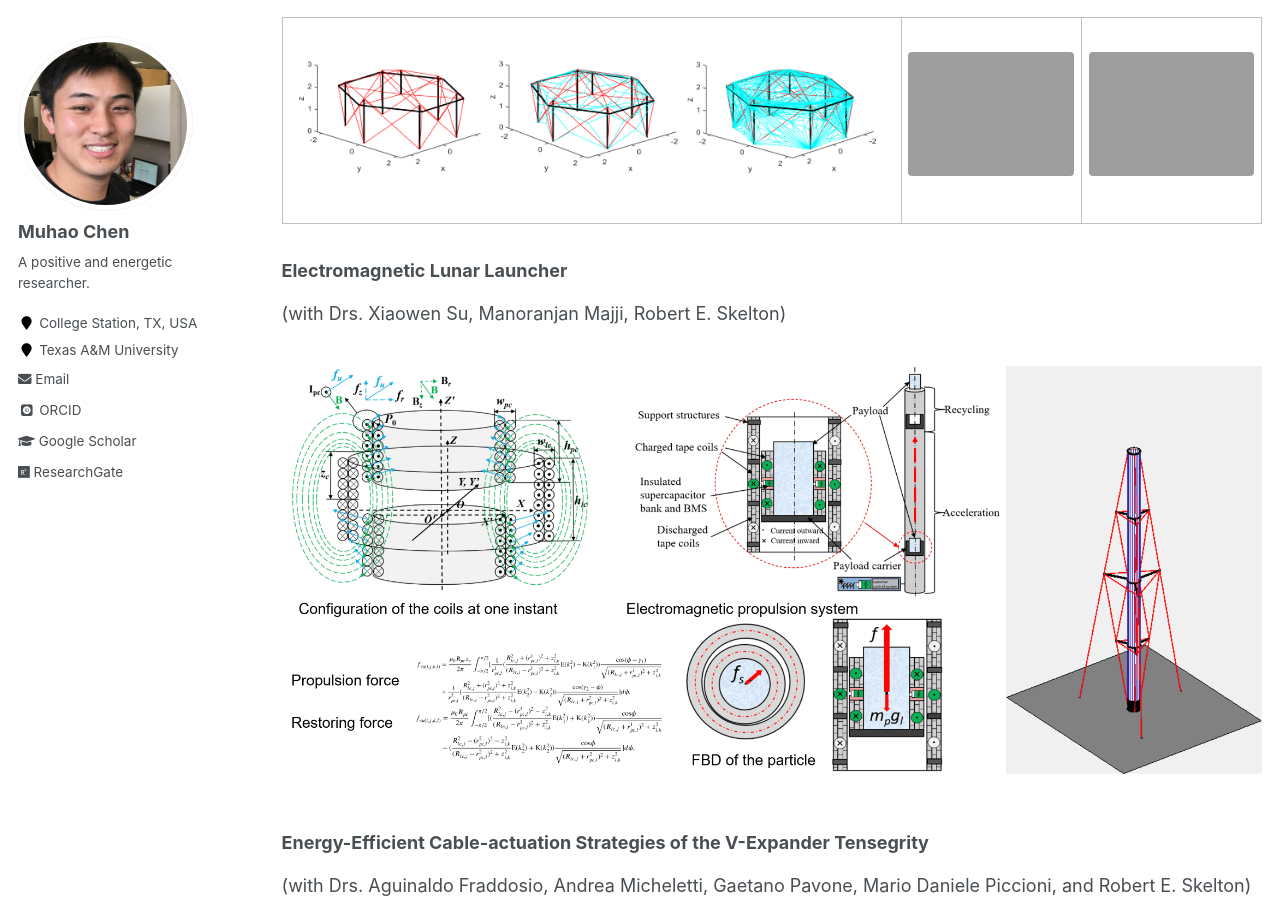
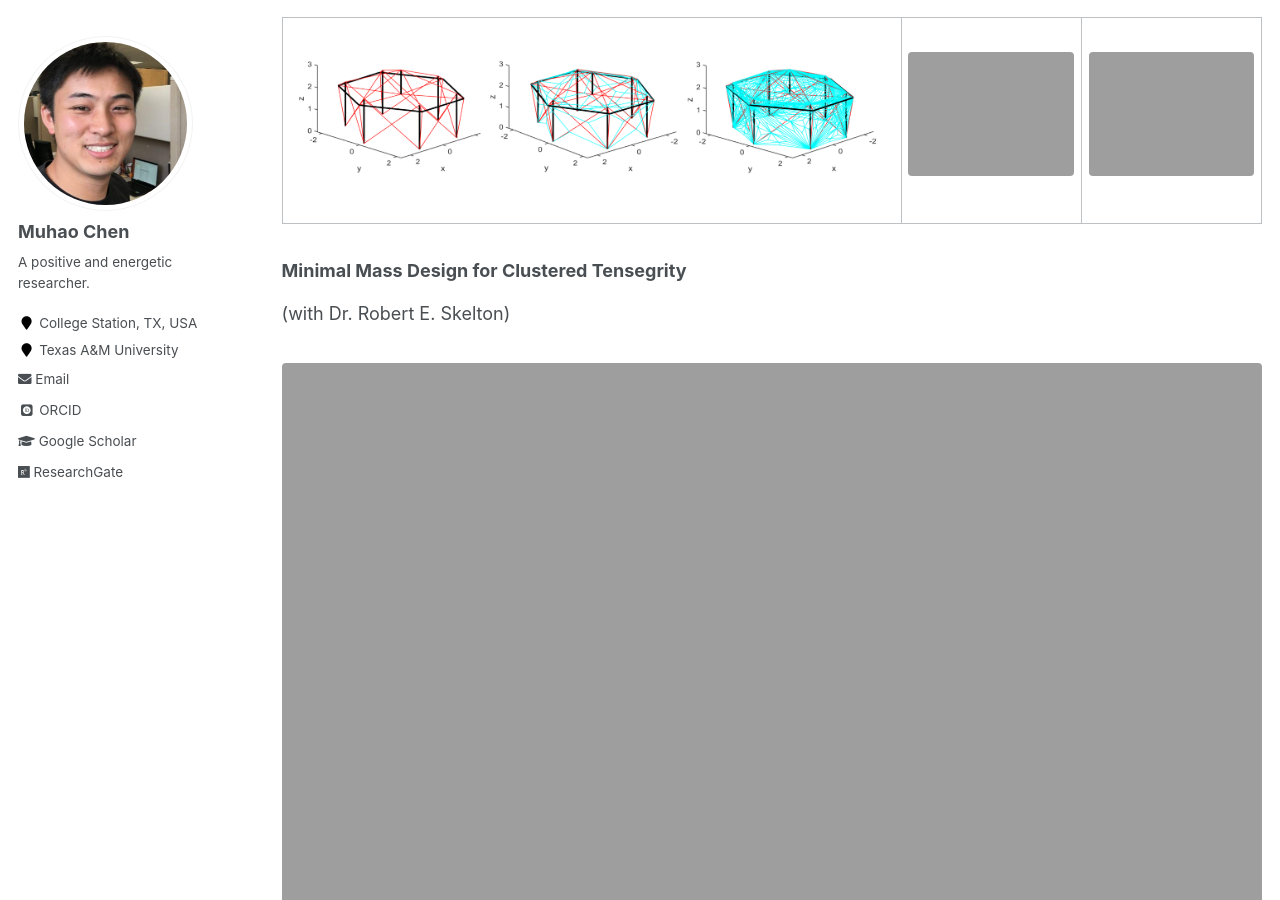
Before and after one commit to Muhao-Chen/muhao-chen.github.io, a Jekyll site: the page built from _pages/research.md, in a window 1280 px wide and 900 px high, scrolled down 6315 px. Built offline with Jekyll 4.4.1, drawn with Linux system fonts in a browser that asks for light colours; some web fonts are replaced.

Commit message:
Update research.md

```diff
--- a/_pages/research.md
+++ b/_pages/research.md
@@ -170,6 +170,11 @@ All my research mainly focuses on three topics: 1) Integrating Structure and Con
 
 
 
+### Minimal Mass Design for Clustered Tensegrity
+(with Dr. Robert E. Skelton)
+<figure><img src="{{ site.url }}/images/rffi/clu)min.png" width="800"/></figure>
+
+
 ### Electromagnetic Lunar Launcher
 (with Drs. Xiaowen Su, Manoranjan Majji, Robert E. Skelton)
 
```
